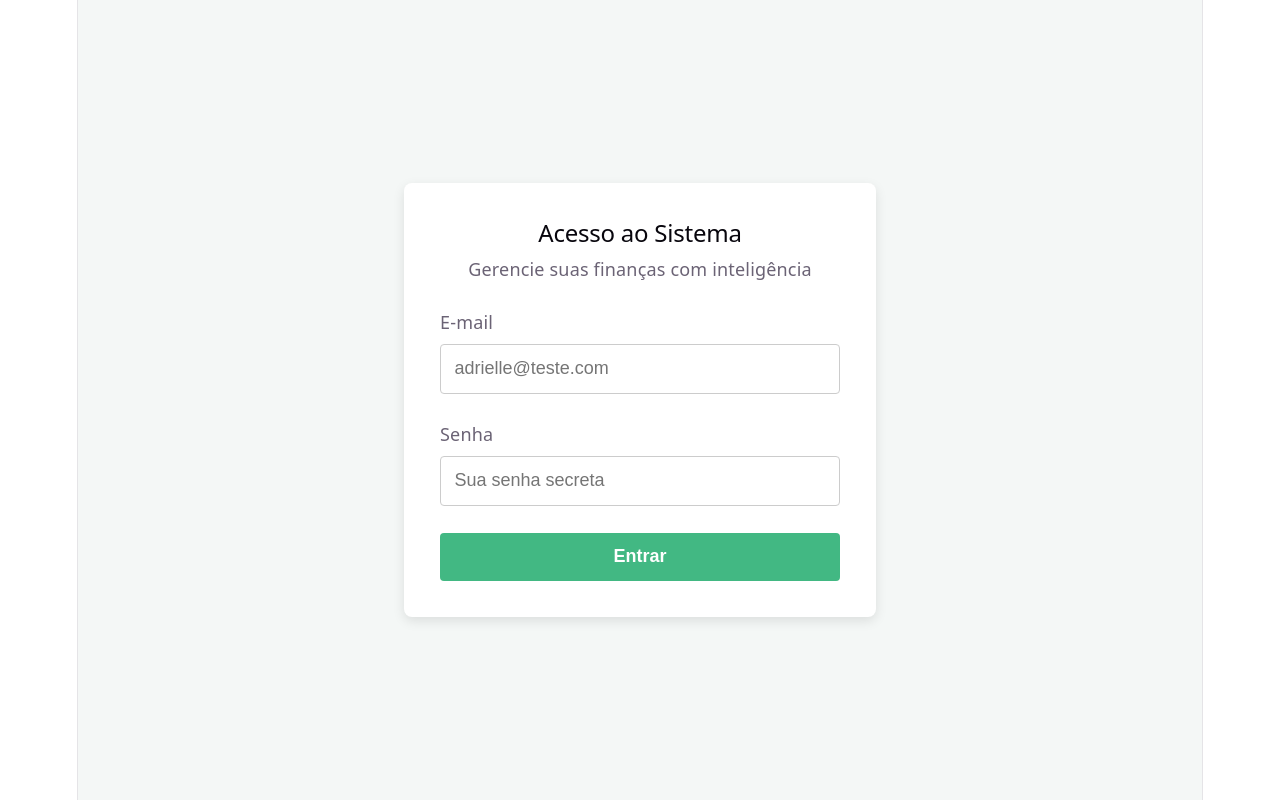
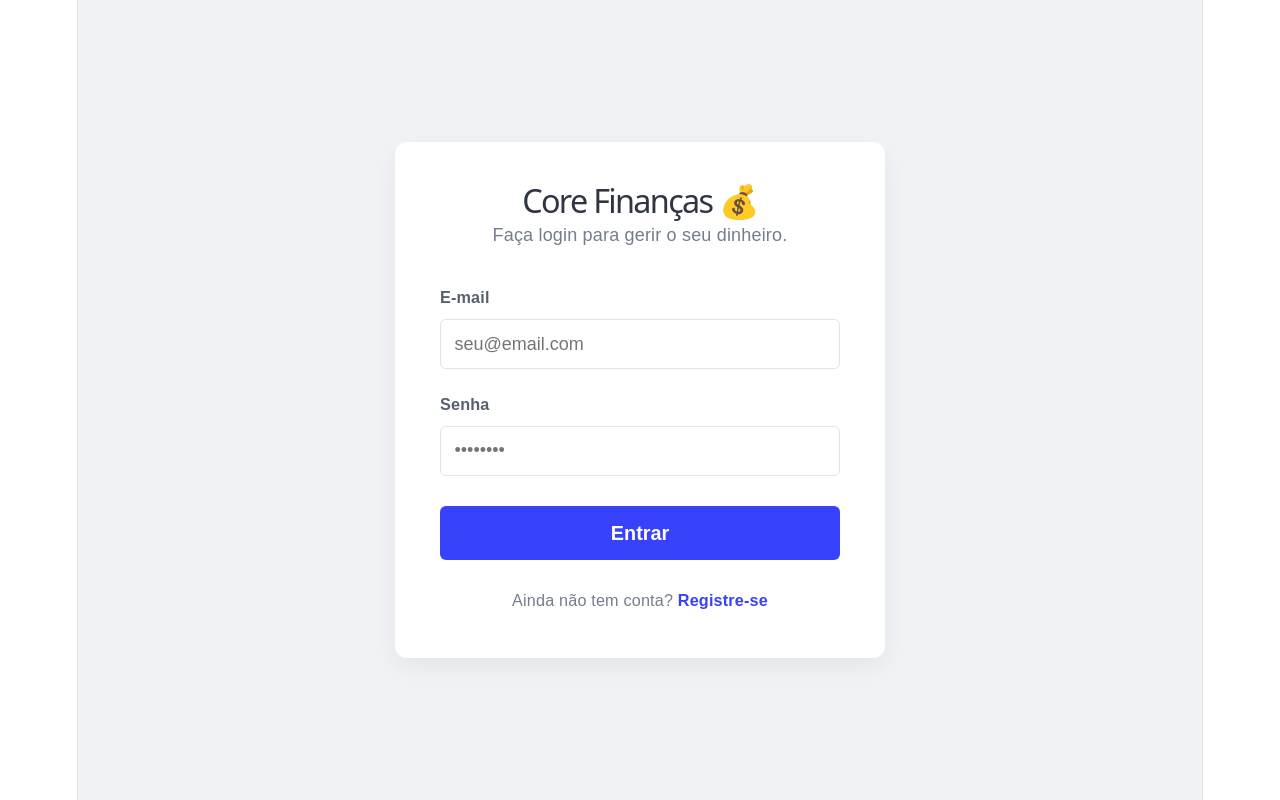
Before and after one commit to adriellealves/front-gerenciador-fin, a Vue app: page /login in a window 1280 px wide. Built offline with nearby package versions, Linux system fonts and the light colour scheme.

Commit message:
feat: implement authentication flow with login and registration views; add route guards for protected routes

```diff
--- a/src/router/index.ts
+++ b/src/router/index.ts
@@ -1,32 +1,62 @@
-import { createRouter, createWebHistory, type RouteRecordRaw } from 'vue-router'
+import { createRouter, createWebHistory } from 'vue-router'
+import DashboardView from '../views/DashboardView.vue'
 
-// Definimos as rotas com tipagem forte
-const routes: Array<RouteRecordRaw> = [
+const router = createRouter({
+  history: createWebHistory(import.meta.env.BASE_URL),
+  routes: [
+    {
+      path: '/login',
+      name: 'Login',
+      component: () => import('../views/LoginView.vue'),
+      // Se a pessoa já estiver logada, não faz sentido ela ver a tela de login
+      meta: { guestOnly: true }
+    },
+    {
+      path: '/register',
+      name: 'Register',
+      component: () => import('../views/RegisterView.vue'),
+      meta: { guestOnly: true }
+    },
     {
       path: '/',
       name: 'Dashboard',
-    component: () => import('../views/DashboardView.vue') // Lazy loading: carrega só quando precisar!
-  },
-  {
-    path: '/login',
-    name: 'Login',
-    component: () => import('../views/LoginView.vue')
+      component: DashboardView,
+      meta: { requiresAuth: true } // 👈 Etiqueta de Rota Protegida
     },
     {
       path: '/accounts',
       name: 'Accounts',
-    component: () => import('../views/AccountsView.vue')
+      component: () => import('../views/AccountsView.vue'),
+      meta: { requiresAuth: true } // 👈 Etiqueta de Rota Protegida
     },
     {
       path: '/categories',
       name: 'Categories',
-    component: () => import('../views/CategoriesView.vue')
+      component: () => import('../views/CategoriesView.vue'),
+      meta: { requiresAuth: true } // 👈 Etiqueta de Rota Protegida
     }
   ]
+})
 
-const router = createRouter({
-  history: createWebHistory(),
-  routes
+// O GUARDA-COSTAS: Executa ANTES de cada mudança de tela
+router.beforeEach((to, _from, next) => {
+  // 1. Verifica se o usuário tem a chave no cofre
+  const isAuthenticated = localStorage.getItem('@CoreFinancas:token')
+
+  // 2. Se a rota exige autenticação e o usuário NÃO tem a chave
+  if (to.matched.some(record => record.meta.requiresAuth) && !isAuthenticated) {
+    // Chuta para o login!
+    next('/login')
+  }
+  // 3. Se a rota é só para visitantes (ex: Tela de Login) e o usuário JÁ ESTÁ logado
+  else if (to.matched.some(record => record.meta.guestOnly) && isAuthenticated) {
+    // Manda direto pro Dashboard!
+    next('/')
+  }
+  // 4. Se estiver tudo certo, deixa passar
+  else {
+    next()
+  }
 })
 
 export default router
--- a/src/views/LoginView.vue
+++ b/src/views/LoginView.vue
@@ -1,103 +1,118 @@
 <script setup lang="ts">
 import { ref } from 'vue'
 import { useRouter } from 'vue-router'
+import { api } from '../services/api'
 
-// Inicializa o roteador para podermos mudar de página via código
 const router = useRouter()
 
-// Variáveis reativas fortemente tipadas (inferidas como string)
 const email = ref('')
 const password = ref('')
+const errorMessage = ref('')
+const isLoading = ref(false)
 
-// Função disparada quando o formulário é enviado
-const handleLogin = () => {
-  // Como ainda não ligamos o Axios/Fetch (Tarefa 7), vamos apenas simular!
-  console.log('Tentativa de login com:', email.value, password.value)
+const handleLogin = async () => {
+  try {
+    isLoading.value = true
+    errorMessage.value = '' // Limpa erros anteriores
 
-  // Aqui no futuro chamaremos a API Java.
-  // Por enquanto, apenas redirecionamos o utilizador para o Dashboard:
-  router.push('/')
+    // 1. Envia as credenciais para o Java
+    const response = await api.post('/auth/login', {
+      email: email.value,
+      password: password.value
+    })
+
+    // 2. Se o Java aprovar, recebemos o Token e os dados do usuário
+    const { token, userId, name } = response.data
+
+    // 3. Guardamos o "crachá" no cofre do navegador (LocalStorage)
+    localStorage.setItem('@CoreFinancas:token', token)
+    localStorage.setItem('@CoreFinancas:userId', userId)
+    localStorage.setItem('@CoreFinancas:userName', name)
+
+    // 4. Redireciona o usuário para o Dashboard
+    router.push('/')
+  } catch (error: any) {
+    console.error("Erro no login:", error)
+    // Se o Java devolver 400 (Bad Request), a senha ou email estão errados
+    errorMessage.value = "E-mail ou senha incorretos. Tente novamente."
+  } finally {
+    isLoading.value = false
+  }
 }
 </script>
 
 <template>
-  <div class="login-wrapper">
+  <div class="login-container">
     <div class="login-card">
-      <h2>Acesso ao Sistema</h2>
-      <p>Gerencie suas finanças com inteligência</p>
+      <div class="login-header">
+        <h1>Core Finanças 💰</h1>
+        <p>Faça login para gerir o seu dinheiro.</p>
+      </div>
 
       <form @submit.prevent="handleLogin" class="login-form">
         <div class="form-group">
-          <label for="email">E-mail</label>
-          <input type="email" id="email" v-model="email" placeholder="adrielle@teste.com" required />
+          <label>E-mail</label>
+          <input type="email" v-model="email" required placeholder="seu@email.com" />
         </div>
 
         <div class="form-group">
-          <label for="password">Senha</label>
-          <input type="password" id="password" v-model="password" placeholder="Sua senha secreta" required />
+          <label>Senha</label>
+          <input type="password" v-model="password" required placeholder="••••••••" />
         </div>
 
-        <button type="submit" class="btn-login">Entrar</button>
+        <div v-if="errorMessage" class="error-message">
+          {{ errorMessage }}
+        </div>
+
+        <button type="submit" class="btn-login" :disabled="isLoading">
+          {{ isLoading ? 'Entrando...' : 'Entrar' }}
+        </button>
       </form>
+
+      <div class="login-footer">
+        <p>Ainda não tem conta? <router-link to="/register">Registre-se</router-link></p>
+      </div>
     </div>
   </div>
 </template>
 
 <style scoped>
-/* Um CSS básico para a tela não ficar feia enquanto não usamos um framework de UI */
-.login-wrapper {
+/* Um design limpo e centralizado para a tela de login */
+.login-container {
+  min-height: 100vh;
   display: flex;
+  align-items: center;
   justify-content: center;
-  align-items: center;
-  height: 100vh;
-  background-color: #f4f7f6;
+  background-color: #f1f2f6; /* Fundo cinza clarinho */
+  font-family: sans-serif;
 }
 
 .login-card {
   background: white;
-  padding: 2rem;
-  border-radius: 8px;
-  box-shadow: 0 4px 12px rgba(0, 0, 0, 0.1);
+  padding: 2.5rem;
+  border-radius: 12px;
+  box-shadow: 0 10px 25px rgba(0,0,0,0.05);
   width: 100%;
   max-width: 400px;
-  text-align: center;
 }
 
-.login-form {
-  display: flex;
-  flex-direction: column;
-  gap: 1.5rem;
-  margin-top: 1.5rem;
-}
+.login-header { text-align: center; margin-bottom: 2rem; }
+.login-header h1 { margin: 0; color: #2f3542; font-size: 1.8rem; }
+.login-header p { color: #747d8c; margin-top: 0.5rem; }
 
-.form-group {
-  display: flex;
-  flex-direction: column;
-  text-align: left;
-  gap: 0.5rem;
-}
+.login-form { display: flex; flex-direction: column; gap: 1.2rem; }
+.form-group { display: flex; flex-direction: column; gap: 0.5rem; text-align: left; }
+.form-group label { font-weight: bold; color: #57606f; font-size: 0.9rem; }
+.form-group input { padding: 0.75rem; border: 1px solid #dfe4ea; border-radius: 6px; font-size: 1rem; transition: border-color 0.2s; }
+.form-group input:focus { outline: none; border-color: #3742fa; }
 
-input {
-  padding: 0.75rem;
-  border: 1px solid #ccc;
-  border-radius: 4px;
-  font-size: 1rem;
-}
+.error-message { background-color: #ffcccc; color: #ff4757; padding: 0.75rem; border-radius: 6px; font-size: 0.9rem; text-align: center; }
 
-.btn-login {
-  background-color: #42b883; /* Verde padrão do Vue */
-  color: white;
-  padding: 0.75rem;
-  border: none;
-  border-radius: 4px;
-  font-size: 1rem;
-  font-weight: bold;
-  cursor: pointer;
-  transition: background-color 0.3s;
-}
+.btn-login { background: #3742fa; color: white; border: none; padding: 0.85rem; border-radius: 6px; font-size: 1.1rem; font-weight: bold; cursor: pointer; transition: background 0.2s; margin-top: 0.5rem; }
+.btn-login:hover:not(:disabled) { background: #2f3542; }
+.btn-login:disabled { background: #a4b0be; cursor: not-allowed; }
 
-
-.btn-login:hover {
-  background-color: #33a06f;
-}
+.login-footer { text-align: center; margin-top: 1.5rem; font-size: 0.9rem; color: #747d8c; }
+.login-footer a { color: #3742fa; text-decoration: none; font-weight: bold; }
+.login-footer a:hover { text-decoration: underline; }
 </style>
--- /dev/null
+++ b/src/views/RegisterView.vue
@@ -0,0 +1,115 @@
+<script setup lang="ts">
+import { ref } from 'vue'
+import { useRouter } from 'vue-router'
+import { api } from '../services/api'
+
+const router = useRouter()
+
+const name = ref('')
+const email = ref('')
+const password = ref('')
+const confirmPassword = ref('')
+const errorMessage = ref('')
+const isLoading = ref(false)
+
+const handleRegister = async () => {
+  // 1. Validação simples no Frontend: As senhas batem?
+  if (password.value !== confirmPassword.value) {
+    errorMessage.value = "As senhas não coincidem. Verifique e tente novamente."
+    return
+  }
+
+  try {
+    isLoading.value = true
+    errorMessage.value = ''
+
+    // 2. Envia os dados para o Java criar o usuário
+    await api.post('/users', {
+      name: name.value,
+      email: email.value,
+      password: password.value
+    })
+
+    // 3. Sucesso! Avisa o usuário e manda para o login
+    alert("Conta criada com sucesso! Faça login para continuar.")
+    router.push('/login')
+
+  } catch (error: any) {
+    console.error("Erro no registo:", error)
+    // Se o Java devolver erro (ex: E-mail já cadastrado)
+    if (error.response && error.response.status === 400) {
+      errorMessage.value = "Este e-mail já está registado ou os dados são inválidos."
+    } else {
+      errorMessage.value = "Erro ao criar conta. Tente novamente mais tarde."
+    }
+  } finally {
+    isLoading.value = false
+  }
+}
+</script>
+
+<template>
+  <div class="register-container">
+    <div class="register-card">
+      <div class="register-header">
+        <h1>Criar Conta 🚀</h1>
+        <p>Junte-se ao Core Finanças e assuma o controle.</p>
+      </div>
+
+      <form @submit.prevent="handleRegister" class="register-form">
+        <div class="form-group">
+          <label>Nome Completo</label>
+          <input type="text" v-model="name" required placeholder="Seu nome" />
+        </div>
+
+        <div class="form-group">
+          <label>E-mail</label>
+          <input type="email" v-model="email" required placeholder="seu@email.com" />
+        </div>
+
+        <div class="form-group">
+          <label>Senha</label>
+          <input type="password" v-model="password" required placeholder="Mínimo 6 caracteres" minlength="6" />
+        </div>
+
+        <div class="form-group">
+          <label>Confirmar Senha</label>
+          <input type="password" v-model="confirmPassword" required placeholder="Repita a senha" minlength="6" />
+        </div>
+
+        <div v-if="errorMessage" class="error-message">
+          {{ errorMessage }}
+        </div>
+
+        <button type="submit" class="btn-register" :disabled="isLoading">
+          {{ isLoading ? 'A criar conta...' : 'Registrar' }}
+        </button>
+      </form>
+
+      <div class="register-footer">
+        <p>Já tem uma conta? <router-link to="/login">Faça Login</router-link></p>
+      </div>
+    </div>
+  </div>
+</template>
+
+<style scoped>
+/* O CSS é praticamente idêntico ao do Login para manter a identidade visual */
+.register-container { min-height: 100vh; display: flex; align-items: center; justify-content: center; background-color: #f1f2f6; font-family: sans-serif; padding: 2rem; }
+.register-card { background: white; padding: 2.5rem; border-radius: 12px; box-shadow: 0 10px 25px rgba(0,0,0,0.05); width: 100%; max-width: 450px; }
+.register-header { text-align: center; margin-bottom: 2rem; }
+.register-header h1 { margin: 0; color: #2f3542; font-size: 1.8rem; }
+.register-header p { color: #747d8c; margin-top: 0.5rem; }
+.register-form { display: flex; flex-direction: column; gap: 1.2rem; }
+.form-group { display: flex; flex-direction: column; gap: 0.5rem; text-align: left; }
+.form-group label { font-weight: bold; color: #57606f; font-size: 0.9rem; }
+.form-group input { padding: 0.75rem; border: 1px solid #dfe4ea; border-radius: 6px; font-size: 1rem; transition: border-color 0.2s; }
+.form-group input:focus { outline: none; border-color: #3742fa; }
+.error-message { background-color: #ffcccc; color: #ff4757; padding: 0.75rem; border-radius: 6px; font-size: 0.9rem; text-align: center; }
+.btn-register { background: #2ed573; color: white; border: none; padding: 0.85rem; border-radius: 6px; font-size: 1.1rem; font-weight: bold; cursor: pointer; transition: background 0.2s; margin-top: 0.5rem; }
+.btn-register:hover:not(:disabled) { background: #27ae60; }
+.btn-register:disabled { background: #a4b0be; cursor: not-allowed; }
+.register-footer { text-align: center; margin-top: 1.5rem; font-size: 0.9rem; color: #747d8c; }
+.register-footer a { color: #3742fa; text-decoration: none; font-weight: bold; }
+.register-footer a:hover { text-decoration: underline; }
+</style>
```
Lines whose indentation alone changed are shown as unchanged.
